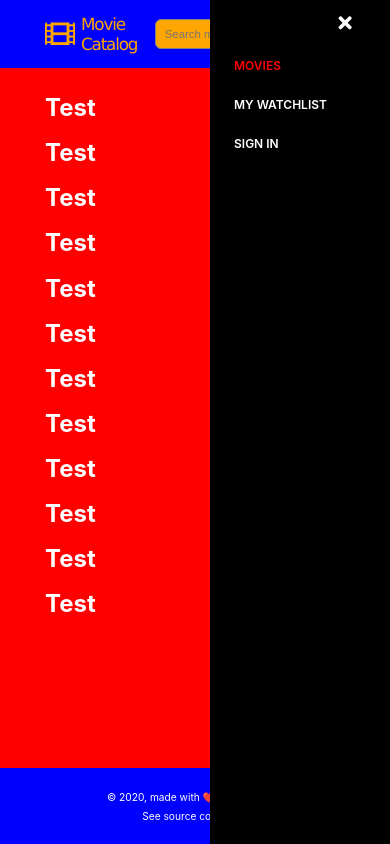
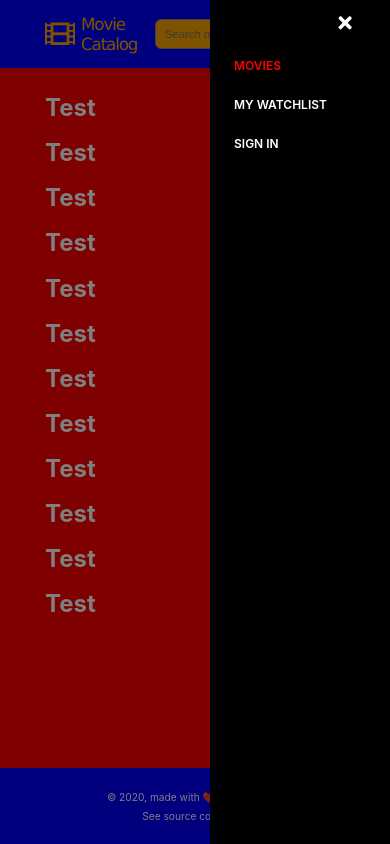
Before and after one commit to westgoten/movie-catalog, a React (Create React App) app: page / in a window 390 px wide. Both pictures are taken after a click on the icon 356 px from the left and 34 px from the top of the page. Built offline with nearby package versions, Linux system fonts and the light colour scheme; no server answers.

Commit message:
Improve SideNavbar adding opacity layer to screen when it's open; Make possible to close SideNavbar when clicking on opacity layer or any of its links; Define componentAttributes constants to handle common cases of dynamic attribute insertion on components

```diff
--- /dev/null
+++ b/src/utils/consts/componentAttributes.js
@@ -0,0 +1,2 @@
+export const none = {}
+export const visible = { visible: '' }
--- a/src/views/components/SideNavbar.js
+++ b/src/views/components/SideNavbar.js
@@ -1,5 +1,6 @@
 import { useState } from 'react'
 import { NavLink } from 'react-router-dom'
+import { none, visible } from '../../utils/consts/componentAttributes'
 import '../style/css/SideNavbar.css'
 
 function SideNavbar() {
@@ -10,10 +11,7 @@ function SideNavbar() {
 			<i
 				class='fas fa-bars side-navbar-menu-icon'
 				onClick={openNavbar}></i>
-			<nav
-				className={`side-navbar ${
-					isNavbarOpen ? 'side-navbar-open' : ''
-				}`}>
+			<nav className='side-navbar' {...(isNavbarOpen ? visible : none)}>
 				<i
 					className='fas fa-times side-navbar-close-button'
 					onClick={closeNavbar}></i>
@@ -21,24 +19,31 @@ function SideNavbar() {
 					exact
 					to='/'
 					className='side-navbar-item'
-					activeClassName='side-navbar-item-selected'>
+					activeClassName='side-navbar-item-selected'
+					onClick={closeNavbar}>
 					MOVIES
 				</NavLink>
 				<NavLink
 					exact
 					to='/watchlist'
 					className='side-navbar-item'
-					activeClassName='side-navbar-item-selected'>
+					activeClassName='side-navbar-item-selected'
+					onClick={closeNavbar}>
 					MY WATCHLIST
 				</NavLink>
 				<NavLink
 					exact
 					to='/auth'
 					className='side-navbar-item'
-					activeClassName='side-navbar-item-selected'>
+					activeClassName='side-navbar-item-selected'
+					onClick={closeNavbar}>
 					SIGN IN
 				</NavLink>
 			</nav>
+			<div
+				className='side-navbar-opacity-layer'
+				onClick={closeNavbar}
+				{...(isNavbarOpen ? visible : none)}></div>
 		</>
 	)
 
--- a/src/views/style/css/SideNavbar.css
+++ b/src/views/style/css/SideNavbar.css
@@ -1,6 +1,21 @@
 .side-navbar-menu-icon {
   font-size: 1.8em;
   cursor: pointer;
+}
+
+.side-navbar-opacity-layer {
+  position: fixed;
+  top: 0;
+  bottom: 0;
+  left: 0;
+  right: 0;
+  z-index: 1;
+  background-color: black;
+  opacity: 0.5;
+  visibility: hidden;
+}
+.side-navbar-opacity-layer[visible] {
+  visibility: visible;
 }
 
 .side-navbar {
@@ -9,15 +24,14 @@
   flex-direction: column;
   position: fixed;
   top: 0;
+  bottom: 0;
   right: -180px;
-  height: 100%;
   background-color: black;
   visibility: hidden;
   transition: 0.5s;
   z-index: 2;
 }
-
-.side-navbar-open {
+.side-navbar[visible] {
   visibility: visible;
   right: 0;
 }
--- a/src/views/style/sass/SideNavbar.scss
+++ b/src/views/style/sass/SideNavbar.scss
@@ -3,6 +3,22 @@ $navbar-width: 180px;
 .side-navbar-menu-icon {
 	font-size: 1.8em;
 	cursor: pointer;
+}
+
+.side-navbar-opacity-layer {
+	position: fixed;
+	top: 0;
+	bottom: 0;
+	left: 0;
+	right: 0;
+	z-index: 1;
+	background-color: black;
+	opacity: 0.5;
+	visibility: hidden;
+
+	&[visible] {
+		visibility: visible;
+	}
 }
 
 .side-navbar {
@@ -11,17 +27,17 @@ $navbar-width: 180px;
 	flex-direction: column;
 	position: fixed;
 	top: 0;
+	bottom: 0;
 	right: -($navbar-width);
-	height: 100%;
 	background-color: black;
 	visibility: hidden;
 	transition: 0.5s;
 	z-index: 2;
-}
 
-.side-navbar-open {
-	visibility: visible;
-	right: 0;
+	&[visible] {
+		visibility: visible;
+		right: 0;
+	}
 }
 
 .side-navbar-item {
```
